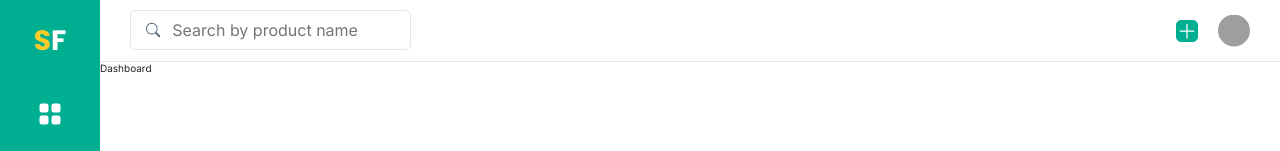
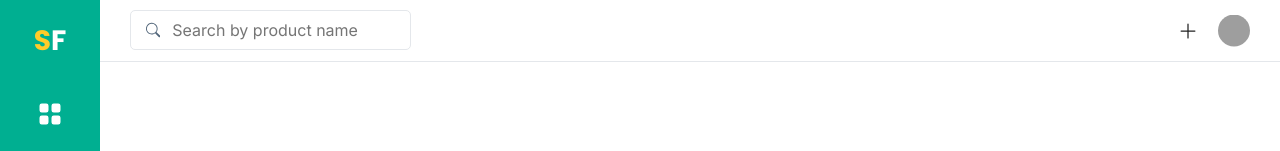
Before and after one commit to FlavioInacio-jf/Sfdashboard, a React (Create React App) app: page / in a window 1280 px wide. Shown: the top 151 px of the page. Built offline with nearby package versions, Linux system fonts and the light colour scheme; grey boxes are pictures that could not be loaded.

Commit message:
feat: Criado o contexto da pagina de dashboard

```diff
--- a/src/components/Button/styles.ts
+++ b/src/components/Button/styles.ts
@@ -33,7 +33,7 @@ export const ButtonStyled = styled.button<ButtonStyledProps>`
 
   transition: all 0.3s ease-in-out;
 
-  ${({ variant = 'primary', outline, theme }) =>
+  ${({ variant, outline, theme }) =>
     variant === 'primary' &&
     css`
       background-color: ${outline ? 'transparent' : `${theme.colours.primary}`};
--- a/src/components/LayoutDashboard/Header/index.tsx
+++ b/src/components/LayoutDashboard/Header/index.tsx
@@ -1,9 +1,11 @@
 import { FC } from 'react';
 import { BsPlusLg, BsSearch } from 'react-icons/bs';
+import { useDashboard } from '../../../hooks/useDashboard';
 import { Button } from '../../Button';
 import { Container, HeaderAvatar, HeaderWrapperActions, Search } from './styles';
 
 export const Header: FC = () => {
+  const { handleSearchDashboard, handleOpenNewProductModal } = useDashboard();
   return (
     <Container>
       <Search>
@@ -11,10 +13,15 @@ export const Header: FC = () => {
         <label htmlFor="search" className="sr-only">
           Search
         </label>
-        <input type="text" id="search" placeholder="Search by product name" />
+        <input
+          type="text"
+          id="search"
+          placeholder="Search by product name"
+          onChange={handleSearchDashboard}
+        />
       </Search>
       <HeaderWrapperActions>
-        <Button type="button" size="large" noPadding>
+        <Button type="button" size="large" noPadding onClick={handleOpenNewProductModal}>
           <BsPlusLg />
           <span className="sr-only">Add Product</span>
         </Button>
--- a/src/components/LayoutDashboard/index.tsx
+++ b/src/components/LayoutDashboard/index.tsx
@@ -1,4 +1,5 @@
 import { FC, ReactNode } from 'react';
+import { DashboardProvider } from '../../contexts/DashboardContext';
 import { Header } from './Header';
 import { Sidebar } from './Sidebar';
 import { Container, Content } from './styles';
@@ -9,10 +10,12 @@ interface LayoutDashboardProps {
 
 export const LayoutDashboard: FC<LayoutDashboardProps> = ({ children }) => {
   return (
-    <Container>
-      <Header />
-      <Content>{children}</Content>
-      <Sidebar />
-    </Container>
+    <DashboardProvider>
+      <Container>
+        <Header />
+        <Content>{children}</Content>
+        <Sidebar />
+      </Container>
+    </DashboardProvider>
   );
 };
--- /dev/null
+++ b/src/contexts/DashboardContext.tsx
@@ -0,0 +1,46 @@
+import { ChangeEvent, createContext, ReactNode, useCallback, useMemo, useState } from 'react';
+
+interface DashboardContextType {
+  isNewProductModalOpen: boolean;
+  handleOpenNewProductModal: () => void;
+  handleCloseNewProductModal: () => void;
+  handleSearchDashboard: (event: ChangeEvent<HTMLInputElement>) => void;
+  searchDashboard: string;
+}
+interface DashboardProviderProps {
+  children: ReactNode;
+}
+export const DashboardContext = createContext({} as DashboardContextType);
+export const DashboardProvider = ({ children }: DashboardProviderProps) => {
+  const [isNewProductModalOpen, setIsNewProductModalOpen] = useState(false);
+  const [searchDashboard, setSearchDashboard] = useState('');
+
+  const handleSearchDashboard = useCallback((event: ChangeEvent<HTMLInputElement>) => {
+    setSearchDashboard(event.target.value);
+  }, []);
+  const handleOpenNewProductModal = useCallback(() => {
+    setIsNewProductModalOpen(true);
+  }, []);
+  const handleCloseNewProductModal = useCallback(() => {
+    setIsNewProductModalOpen(false);
+  }, []);
+
+  const dashboardProviderValue = useMemo(() => {
+    return {
+      isNewProductModalOpen,
+      handleOpenNewProductModal,
+      handleCloseNewProductModal,
+      handleSearchDashboard,
+      searchDashboard
+    };
+  }, [
+    handleCloseNewProductModal,
+    handleOpenNewProductModal,
+    handleSearchDashboard,
+    isNewProductModalOpen,
+    searchDashboard
+  ]);
+  return (
+    <DashboardContext.Provider value={dashboardProviderValue}>{children}</DashboardContext.Provider>
+  );
+};
--- /dev/null
+++ b/src/hooks/useDashboard.ts
@@ -0,0 +1,6 @@
+import { useContext } from 'react';
+import { DashboardContext } from '../contexts/DashboardContext';
+
+export const useDashboard = () => {
+  return useContext(DashboardContext);
+};
--- a/src/pages/Dashboard/index.tsx
+++ b/src/pages/Dashboard/index.tsx
@@ -1,5 +1,17 @@
 import { FC } from 'react';
+import { Modal } from '../../components/Modal';
+import { useDashboard } from '../../hooks/useDashboard';
 
 export const Dashboard: FC = () => {
-  return <>Dashboard</>;
+  const { isNewProductModalOpen, handleCloseNewProductModal } = useDashboard();
+  return (
+    <div>
+      <Modal
+        title="Register new product"
+        isOpen={isNewProductModalOpen}
+        onRequestClose={handleCloseNewProductModal}>
+        Teste
+      </Modal>
+    </div>
+  );
 };
```
